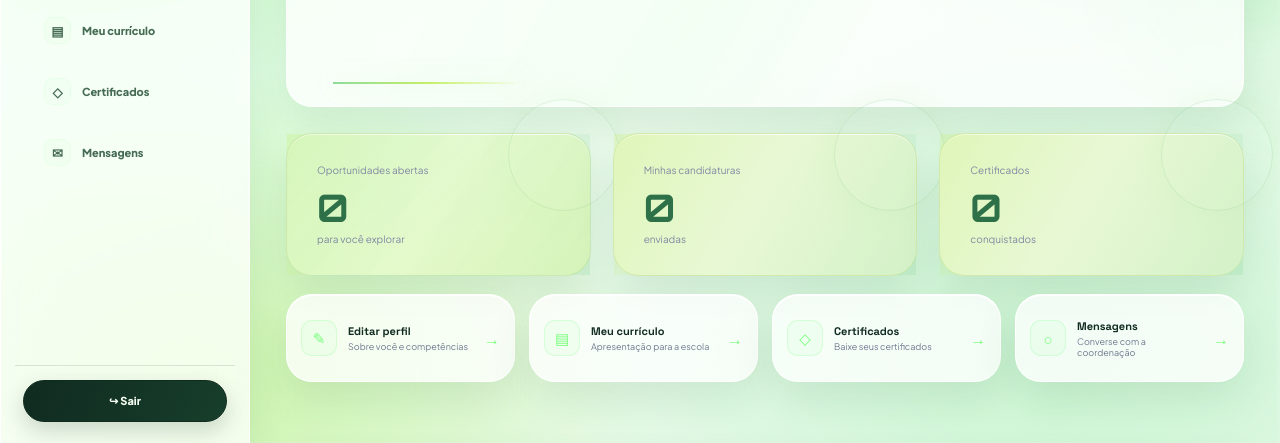
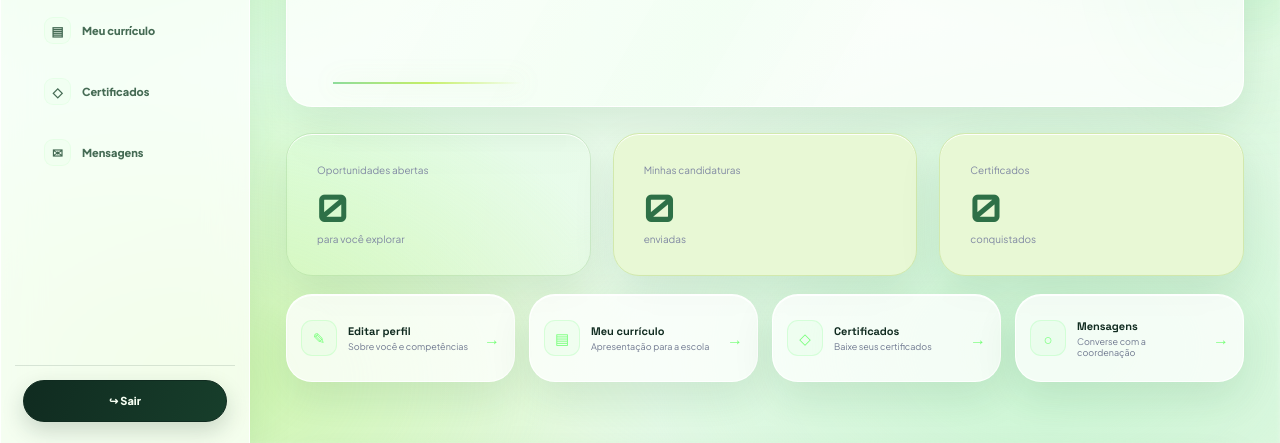
Before and after one commit to dayaravitoriasantosdeoliveira-a11y/FlashVagas, a plain HTML site: page flashvagas_work/aluno.html in a window 1280 px wide. Shown: the part 355-798 px from the top of the page. Drawn offline with nearby package versions, Linux system fonts and the light colour scheme.

Commit message:
V83: remove card reflections and hover shine

```diff
--- a/flashvagas_work/css/style.css
+++ b/flashvagas_work/css/style.css
@@ -1833,3 +1833,9 @@ html::-webkit-scrollbar, body::-webkit-scrollbar, .edu-sidebar::-webkit-scrollba
     transition: none !important;
   }
 }
+
+
+/* V83 — remoção global de reflexos/brilhos em cards e caixas */
+.quick-card::before,.quick-card::after,.opportunity-card::before,.opportunity-card::after,.certificate-card::before,.certificate-card::after,.admin-application::before,.admin-application::after,.candidate-card::before,.candidate-card::after,.stat-card::before,.stat-card::after,.info-card::before,.info-card::after,.section-block::before,.section-block::after,.content-card::before,.content-card::after { content:none !important; background-image:none !important; box-shadow:none !important; opacity:0 !important; }
+.quick-card,.opportunity-card,.certificate-card,.admin-application,.candidate-card,.stat-card,.info-card,.section-block,.content-card { background-image:none !important; }
+.quick-card:hover,.opportunity-card:hover,.certificate-card:hover,.admin-application:hover,.candidate-card:hover,.stat-card:hover,.info-card:hover,.section-block:hover,.content-card:hover { filter:none !important; transform:none !important; }
```
